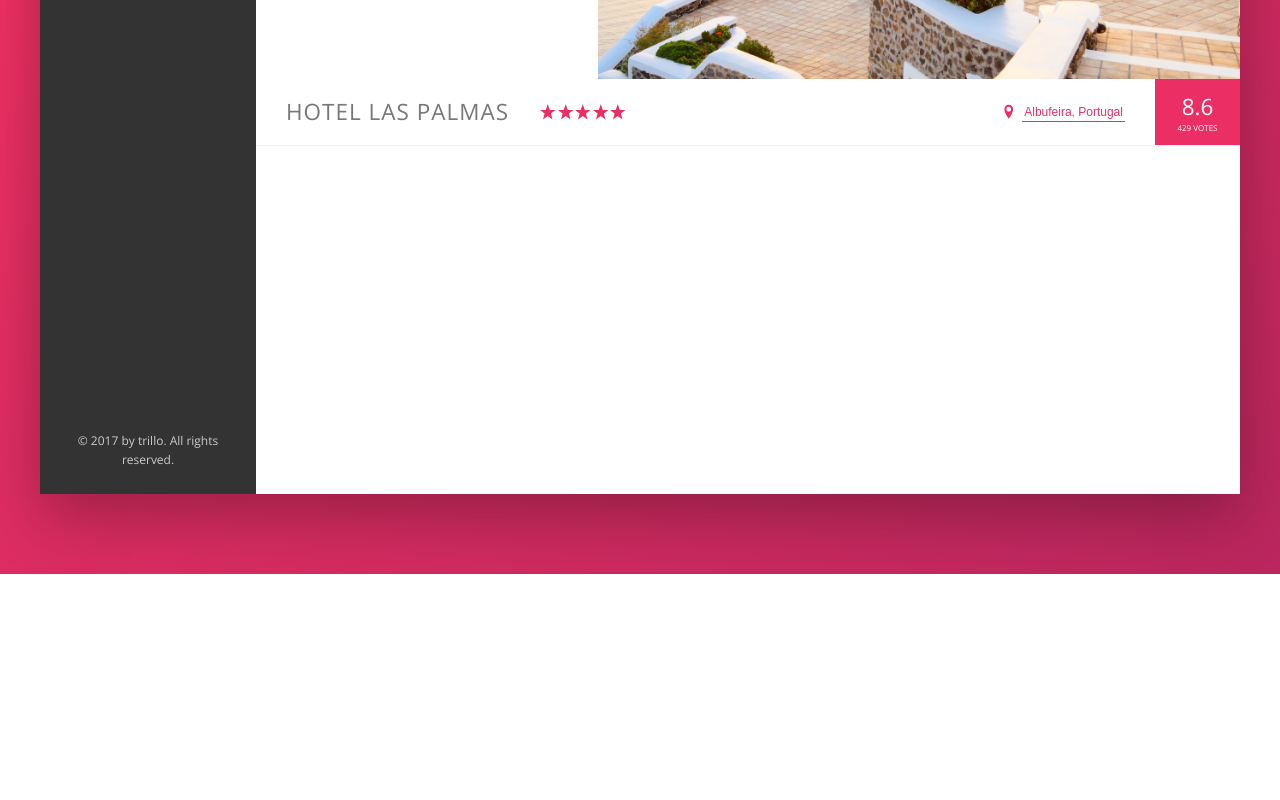
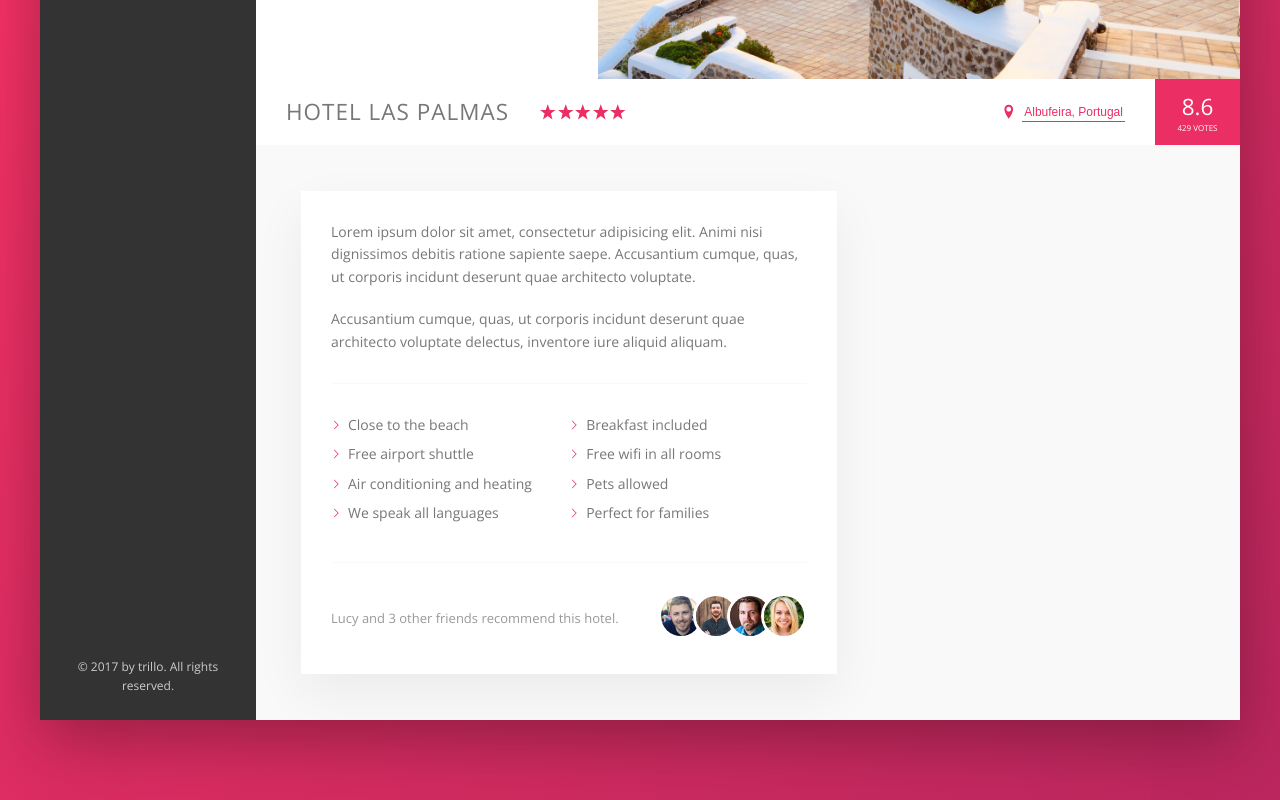
Before and after one commit to sherafatian/Trillo, a website: page index.html in a window 1280 px wide. Shown: the part 456-1256 px from the top of the page. Before the commit the page ends 1030 px from the top, so only its background shows below. Drawn offline with nearby package versions, Linux system fonts and the light colour scheme.

Commit message:
7. Trillo Project — Master Flexbox to last of ->  Building the Description Section 14011130

```diff
--- a/index.html
+++ b/index.html
@@ -121,6 +121,41 @@
                     <div class="overview__rating-count">429 votes</div>
                 </div>
             </div>
+            <div class="detail">
+                <div class="description">
+                    <p class="paragraph">
+                        Lorem ipsum dolor sit amet, consectetur adipisicing elit. Animi nisi dignissimos debitis ratione
+                        sapiente saepe. Accusantium cumque, quas, ut corporis incidunt deserunt quae architecto
+                        voluptate.
+                    </p>
+                    <p class="paragraph">
+                        Accusantium cumque, quas, ut corporis incidunt deserunt quae architecto voluptate delectus,
+                        inventore iure aliquid aliquam.
+                    </p>
+                    <ul class="list">
+                        <li class="list__item">Close to the beach</li>
+                        <li class="list__item">Breakfast included</li>
+                        <li class="list__item">Free airport shuttle</li>
+                        <li class="list__item">Free wifi in all rooms</li>
+                        <li class="list__item">Air conditioning and heating</li>
+                        <li class="list__item">Pets allowed</li>
+                        <li class="list__item">We speak all languages</li>
+                        <li class="list__item">Perfect for families</li>
+                    </ul>
+                    <div class="recommend">
+                        <p class="recommend__count">
+                            Lucy and 3 other friends recommend this hotel.
+                        </p>
+                        <div class="recommend_friends">
+                            <img src="img/user-3.jpg" alt="Friend 3" class="recommend__photo">
+                            <img src="img/user-4.jpg" alt="Friend 4" class="recommend__photo">
+                            <img src="img/user-5.jpg" alt="Friend 1" class="recommend__photo">
+                            <img src="img/user-6.jpg" alt="Friend 2" class="recommend__photo">
+                        </div>
+                    </div>
+                </div>
+                <div class="user-reviews"></div>
+            </div>
         </main>
     </div>
 </div>
--- a/sass/_base.scss
+++ b/sass/_base.scss
@@ -13,6 +13,8 @@
   --color-grey-dark-3: #999;
 
   --shadow-dark: 0 2rem 6rem rgba(0, 0, 0, 0.3);
+  --shadow-light: 0 2rem 5rem rgba(0, 0, 0, 0.06);
+  --line: 1px solid var(--color-grey-light-1);
 }
 
 * {
--- a/sass/_components.scss
+++ b/sass/_components.scss
@@ -194,7 +194,7 @@
 .overview {
   display: flex;
   align-items: center;
-  border-bottom: 1px solid var(--color-grey-light-2);
+  border-bottom: var(--line);
 
   &__heading {
     font-size: 2.25rem;
@@ -286,3 +286,72 @@
     box-shadow: none;
   }
 }
+
+// ----------------------------------------------- //
+// -------- PARAGRAPH
+.paragraph:not(:last-of-type) {
+  margin-bottom: 2rem;
+}
+
+// ----------------------------------------------- //
+// -------- LIST
+.list {
+  list-style: none;
+  margin: 3rem 0;
+  padding: 3rem 0;
+  border-top: var(--line);
+  border-bottom: var(--line);
+  display: flex;
+  flex-wrap: wrap;
+
+  &__item {
+    flex: 0 0 50%;
+    margin-bottom: 0.7rem;
+  }
+
+  &__item::before {
+    content: "";
+    display: inline-block;
+    height: 1rem;
+    width: 1rem;
+    margin-right: 0.7rem;
+
+    // Older browser
+    //background-image: url("../img/chevron-thin-right.svg");
+    //background-size: cover;
+
+    // Newer browsers - masks
+    background-color: var(--color-primary);
+    mask-image: url("../img/chevron-thin-right.svg");
+    mask-size: cover;
+  }
+}
+
+// ----------------------------------------------- //
+// -------- RECOMMEND
+.recommend {
+  font-size: 1.3rem;
+  color: var(--color-grey-dark-3);
+  display: flex;
+  align-items: center;
+
+  &__count {
+    margin-right: auto;
+  }
+
+  &__friends {
+
+  }
+
+  &__photo {
+    box-sizing: content-box;
+    height: 4rem;
+    width: 4rem;
+    border-radius: 50%;
+    border: 3px solid #fff;
+
+    &:not(:last-child) {
+      margin-right: -1.5rem;
+    }
+  }
+}
--- a/sass/_layout.scss
+++ b/sass/_layout.scss
@@ -10,7 +10,7 @@
   font-size: 1.4rem;
   height: 7rem;
   background-color: #fff;
-  border-bottom: 1px solid var(--color-grey-light-2);
+  border-bottom: var(--line);
   display: flex;
   justify-content: space-between;
   align-items: center;
@@ -30,6 +30,25 @@
 
 .hotel-view {
   background-color: #fff;
-  height: 80rem;
   flex: 1;
 }
+
+.detail {
+  background-color: var(--color-grey-light-1);
+  border-bottom: var(--line);
+  display: flex;
+  padding: 4.5rem;
+}
+
+.description {
+  font-size: 1.4rem;
+  background-color: #ffffff;
+  box-shadow: var(--shadow-light);
+  padding: 3rem;
+  flex: 0 0 60%;
+  margin-right: 4.5rem;
+}
+
+.user-reviews {
+  flex: 1;
+}
```
Also changed, not shown: css/style.css.
